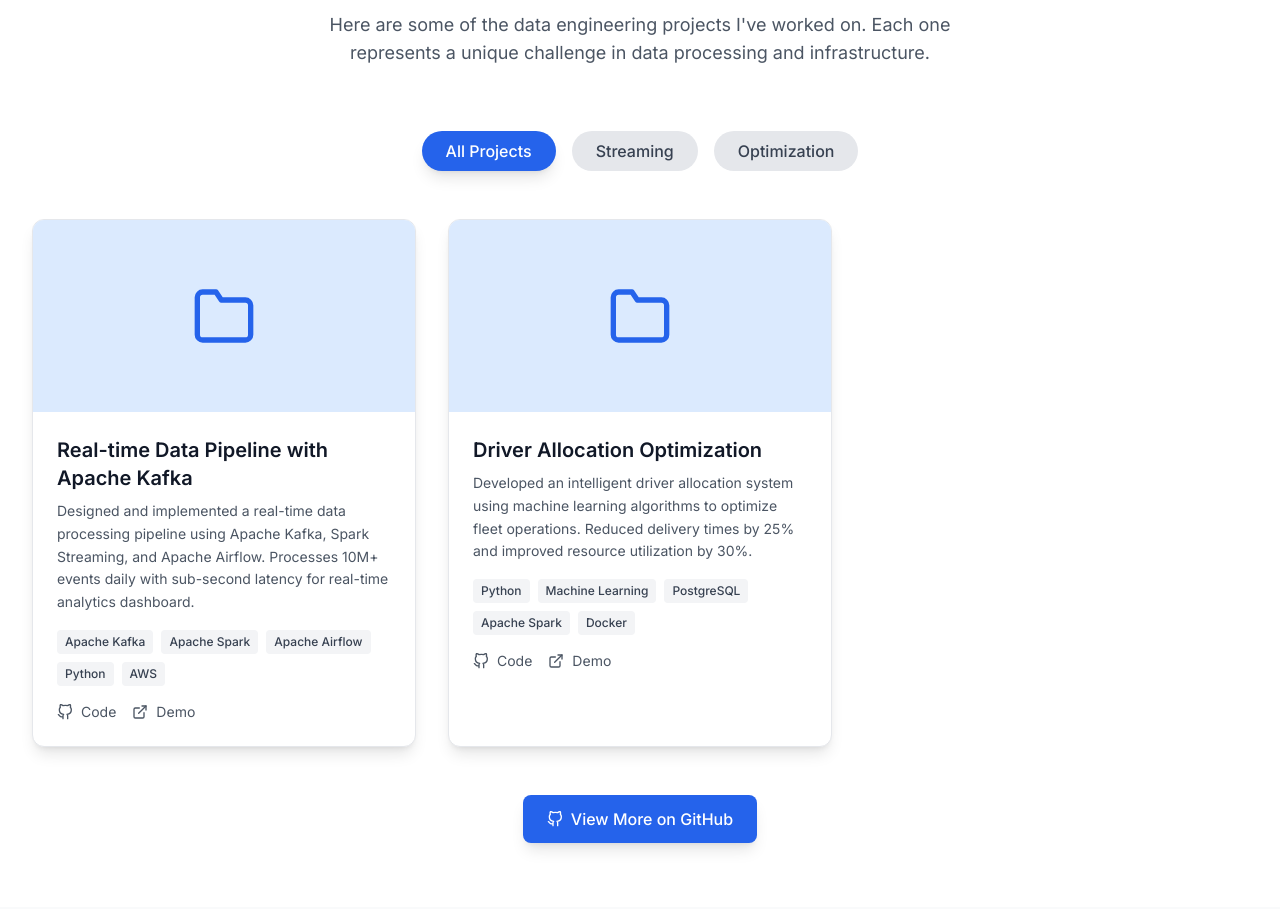
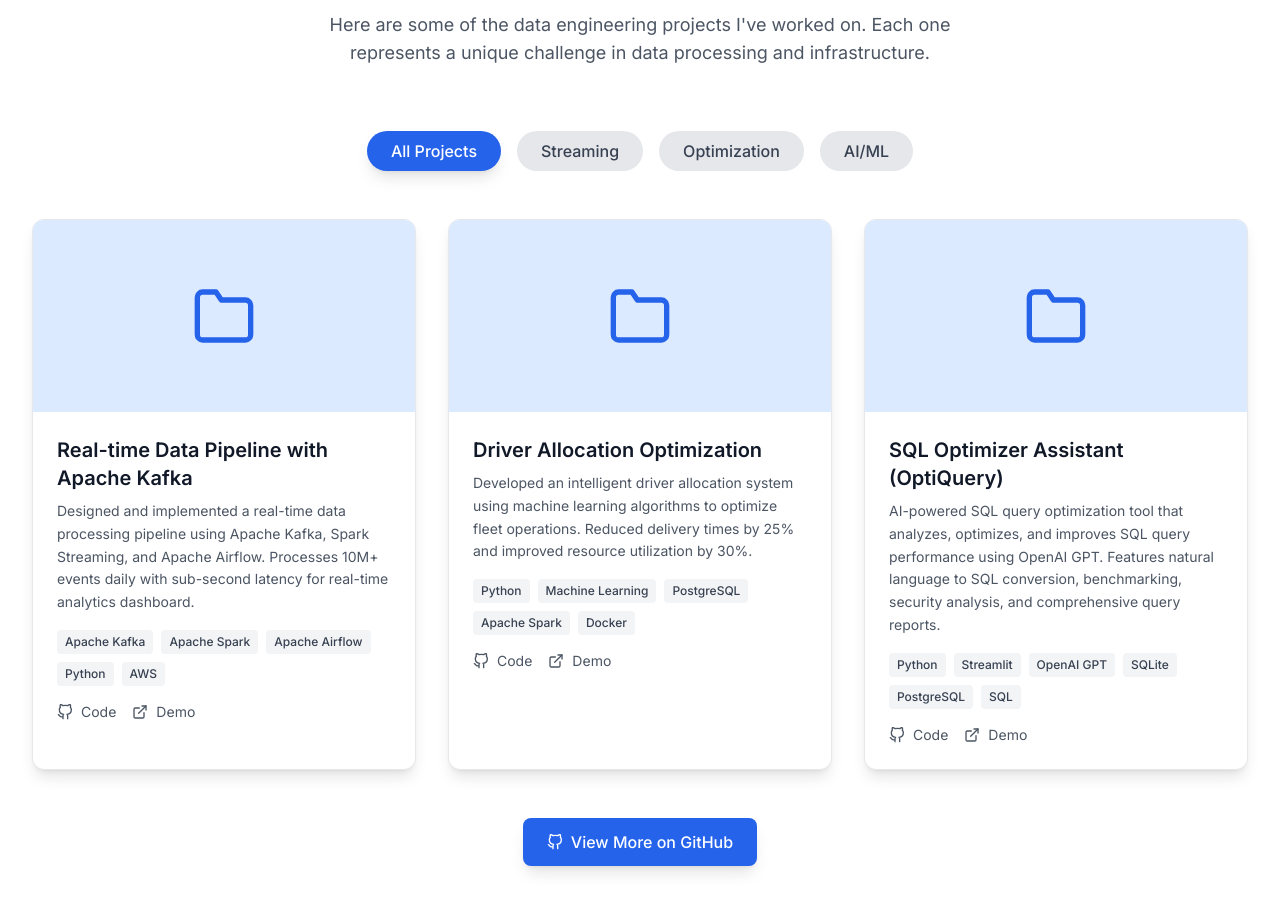
Before and after one commit to sanjaydp/sanjaydp-portfolio, a React (Vite) app: page / in a window 1280 px wide. Shown: the part 2545-3454 px from the top of the page. Built offline with nearby package versions, Linux system fonts and the light colour scheme.

Commit message:
Update portfolio with real resume info, projects, and certifications

```diff
--- a/src/components/Projects.jsx
+++ b/src/components/Projects.jsx
@@ -26,13 +26,25 @@
       github: 'https://github.com/sanjaydp/driver-allocation',
       live: 'https://driver-allocation-demo.vercel.app',
       featured: true
+    },
+    {
+      id: 3,
+      title: 'SQL Optimizer Assistant (OptiQuery)',
+      description: 'AI-powered SQL query optimization tool that analyzes, optimizes, and improves SQL query performance using OpenAI GPT. Features natural language to SQL conversion, benchmarking, security analysis, and comprehensive query reports.',
+      image: '/api/placeholder/600/400',
+      category: 'ai',
+      technologies: ['Python', 'Streamlit', 'OpenAI GPT', 'SQLite', 'PostgreSQL', 'SQL'],
+      github: 'https://github.com/sanjaydp/OptiQuery',
+      live: 'https://optiquery-demo.vercel.app',
+      featured: true
     }
   ]
 
   const filters = [
     { id: 'all', name: 'All Projects' },
     { id: 'streaming', name: 'Streaming' },
-    { id: 'optimization', name: 'Optimization' }
+    { id: 'optimization', name: 'Optimization' },
+    { id: 'ai', name: 'AI/ML' }
   ]
 
   const filteredProjects = activeFilter === 'all'
```
